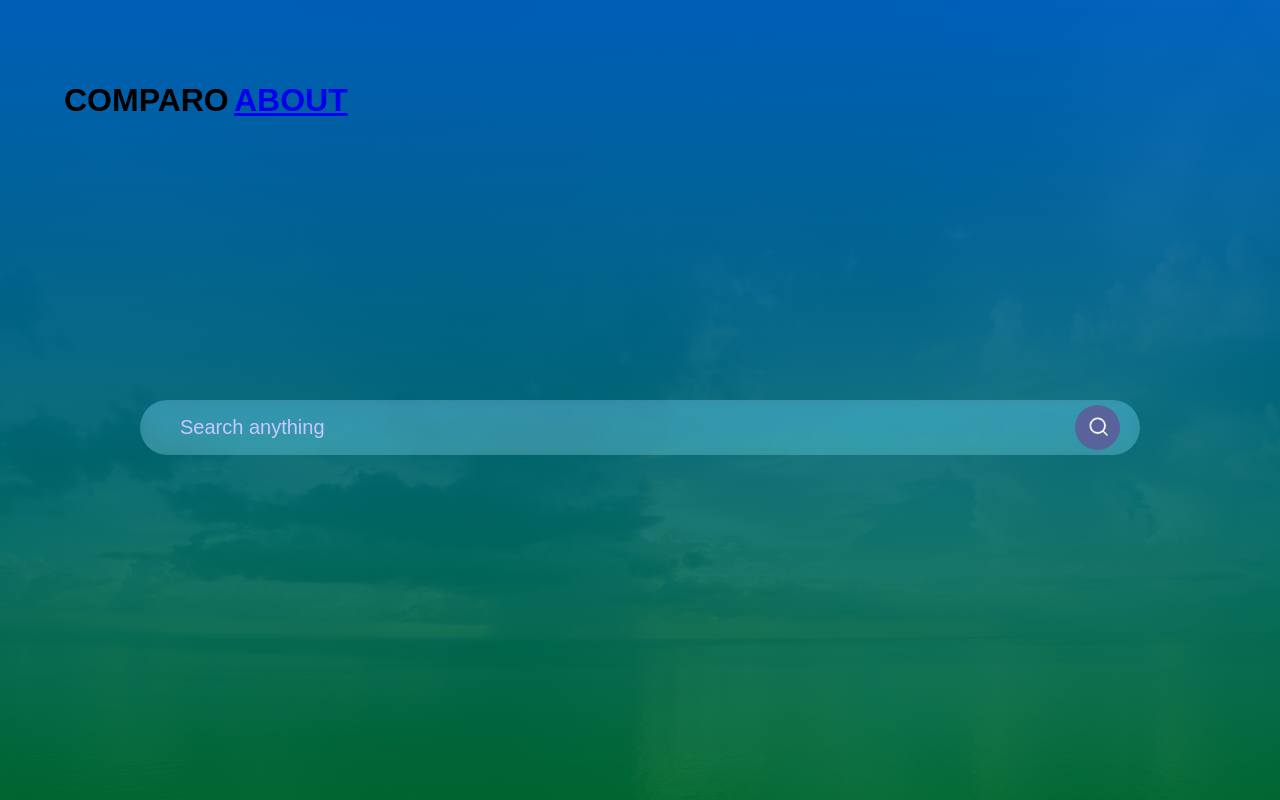
After one commit to abrhamendale/web_scrapper, a Flask app: template templates/web_base.html in a window 1280 px wide. The commit adds this page. Run offline with Flask 3, Linux system fonts and the light colour scheme; the template is opened without the code that fills it, so the values that code supplies are empty.

Commit message:
Corrected some errors.

```diff
--- a/app.py
+++ b/app.py
@@ -7,12 +7,13 @@ Scrapper runner
 from scrappers.amnscrapper import amn_queuer
 from scrappers.ebscrapper import eb_queuer
 from operator import itemgetter
-from flask import Flask, render_template
+from flask import Flask, render_template, request, url_for, flash, redirect
 import json
 import pprint
 
 
 app = Flask(__name__)
+app.config['SECRET_KEY'] = 'd06f1655ea4849c29263b14ce972d533d588cf11c4855a3d'
 
 
 def scrap(key):
@@ -20,21 +21,31 @@ def scrap(key):
     Scraps the available websites.
     """
     #print(eb_queuer('Galaxy%20S23%20Black'))
-    items = [x for x in json.loads(eb_queuer(key)) if isinstance(x, dict)]
+    items = [x for x in json.loads(eb_queuer(key)) + json.loads(amn_queuer(key)) if isinstance(x, dict)]
     for i in items:
         #print('-----------', i['Availability'])
         if i['Availability'] == 'Not available':
             remove(i)
-    items.sort(key=itemgetter('Price[$]'))
+    #items.sort(key=itemgetter('Price[$]'))
     return items
 
 
 @app.route('/', methods=['GET'])
 def index():
-    return render_template('index.html')
+    return render_template('web_index.html')
 
 
-@app.route('/<key>', methods=['GET', 'POST'])
+@app.route('/', methods=['POST'])
+def input():
+    title = request.form['title']
+    print(title)
+    if not title:
+        flash('Title is required!')
+    return redirect('/' + title)
+
+
+@app.route('/<string:key>', methods=['GET'])
 def search(key):
+    print(key)
     items = scrap(key)
-    return render_template('index.html', posts=items)
+    return render_template('web_index.html', posts=items)
--- a/scrappers/amnscrapper.py
+++ b/scrappers/amnscrapper.py
@@ -86,11 +86,13 @@ def amn_queuer(item):
     # The webpage URL
     #URL = "https://www.amazon.com/s?k=&ref=nb_sb_noss_2"
     URL = "https://www.amazon.com/s/ref=nb_sb_noss?url=search-alias%3Daps&field-keywords="+item
+    #URL = "https://www.amazon.com/s?k=" + item + "&crid=2PLVGX4VJVEWU&sprefix=gtx4090%2Caps%2C797&ref=nb_sb_noss_1"
     # HTTP Request
     webpage = requests.get(URL, headers=HEADERS)
     #print(webpage.content)
     # Soup Object containing all data
     soup = BeautifulSoup(webpage.content, "lxml")
+    print(webpage.content)
     # Fetch links as List of Tag Objects
     links = soup.find_all("a", attrs={'class':'a-link-normal s-no-outline'})
     # Store the links
@@ -114,6 +116,7 @@ def amn_queuer(item):
         #        price = float(price[1:].replace(',', ''))
 
         items_data.append({
+                        'Website': 'Amazon',
                         'Link': 'https://www.amazon.com/' + link,
                         'Title': get_title(new_soup),
                         'Price[$]': price,
--- a/scrappers/ebscrapper.py
+++ b/scrappers/ebscrapper.py
@@ -78,6 +78,7 @@ def eb_queuer(item):
             else:
                 price = float(price[1:].replace(',', ''))
         data.append({
+            'Website': 'Ebay',
             'Link': link,
             'Title': title,
             'Price[$]': price,
--- /dev/null
+++ b/static/css/style.css
@@ -0,0 +1,75 @@
+*{
+	margin: 0;
+	padding: 0;
+	box-sizing: border-box;
+	font-family: 'poppins', sans-serif;
+}
+.container{
+	display: flex;
+	min-height: 100vh;
+	flex-direction: column;
+	margin: 0;
+	width: 100%;
+	min-height: 100vh;
+	padding: 5%;
+	background-image: linear-gradient(rgba(0,100,200,0.9),rgba(0,110,51,0.9)), url(images/background.jpg);
+	background-position: center;
+	background-size: cover;
+	position: relative;
+}
+.headers{
+	order: 1;
+}
+.search-bar{
+	order: 2;
+	width: 100%;
+	max-width: 1000px;
+	height: 100%;
+	max-height: 55px;
+	background: rgba(255, 255, 255, 0.2);
+	display: flex;
+	align-items: center;
+	justify-content: center;
+	border-radius: 60px;
+	padding: 10px 20px;
+	margin: auto;
+	backdrop-filter: blur(4px) saturate(180%);
+}
+.search-bar input{
+	background: transparent;
+	flex: 1;
+	border: 0;
+	outline: none;
+	padding: 24px 20px;
+	font-size: 20px;
+	color: #cac7ff;
+}
+::placeholder{
+	color: #cac7ff;
+}
+.search-bar button img{
+	width: 20px;
+}
+.search-bar button{
+	border: 0;
+	border-radius: 50%;
+	width: 45px;
+	height: 45px;
+	background: #58629b;
+	cursor: pointer;
+}
+.list{
+	order: 3;
+	display: flex;
+	flex-direction: column;
+}
+.items{
+	background-color: white;
+	width: 1600px;
+	border: thin grey;
+	border-style: groove;
+	border-radius: 25px;
+	align-items: center;
+	justify-content: center;
+	padding: 20px;
+}
--- a/templates/index.html
+++ b/templates/index.html
@@ -1,8 +1,9 @@
 {% extends 'base.html' %}
 
 {% block content %}
-    <h1>{% block title %} Welcome to FlaskBlog {% endblock %}</h1>
+    <h1 align="center">{% block title %} Search {% endblock %}</h1>
     {% for post in posts %}
+    <div style="width:1250px;border:thin solid grey;border-radius:20px;border-style: groove;padding:15px">
 	    <a href="#">
 		    <h2>{{ post['Title'] }}</h2>
 	    </a>
@@ -13,6 +14,7 @@
 	    <h3>Availability: {{ post['Availability'] }}</h3>
 	    <h3>Delivery: {{ post['Delivery'] }}</h3>
 	    <span class="badge badge-primary">{{ post['created'] }}</span>
-	 <hr>
+    </div>
+    <br>
     {% endfor %}
 {% endblock %}
--- /dev/null
+++ b/templates/web_base.html
@@ -0,0 +1,28 @@
+<!DOCTYPE html>
+<html>
+<head>
+	<meta name="viewport" content="width=device-width, initial-scale=1.0">
+	<title>
+		Comparo
+	</title>
+	<link rel="stylesheet" type= "text/css" href="{{ url_for('static', filename='css/style.css') }}">
+</head>
+<body>
+	<div class="container">
+		<h3 class="headers">
+			<font face="Lato" size="6" align="left">COMPARO</font>
+			<font face="Lato" size="6" align="right">
+				<a href="#">ABOUT</a>
+			</font>
+		</h3>
+		<form method="post" class="search-bar">
+			<input type="text" name="title" value="{{ request.form['title'] }}" placeholder="Search anything" ></input>
+			<button type="submit"><img src="images/search.png"></button>
+		</form>
+			<br />
+		<div class="list">
+			{% block content %} {% endblock %}
+		</div>
+	</div>
+</body>
+</html>
```
Also changed, not shown: templates/base.html (+4 -4 lines), templates/web_index.html (added, +23 -0 lines), static/images/background.jpg (added), static/images/search.png (added). Lines whose indentation alone changed are shown as unchanged.
